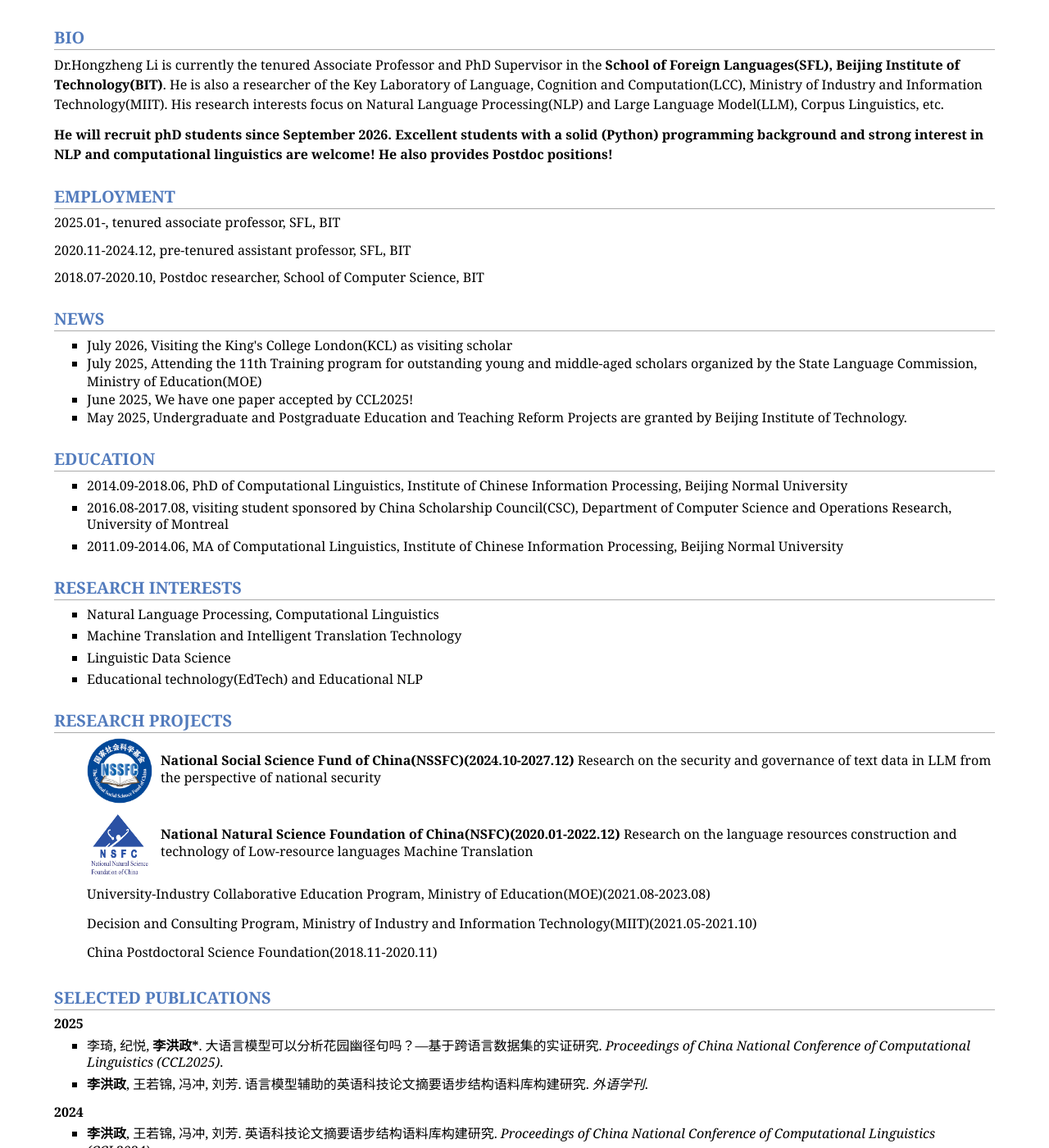
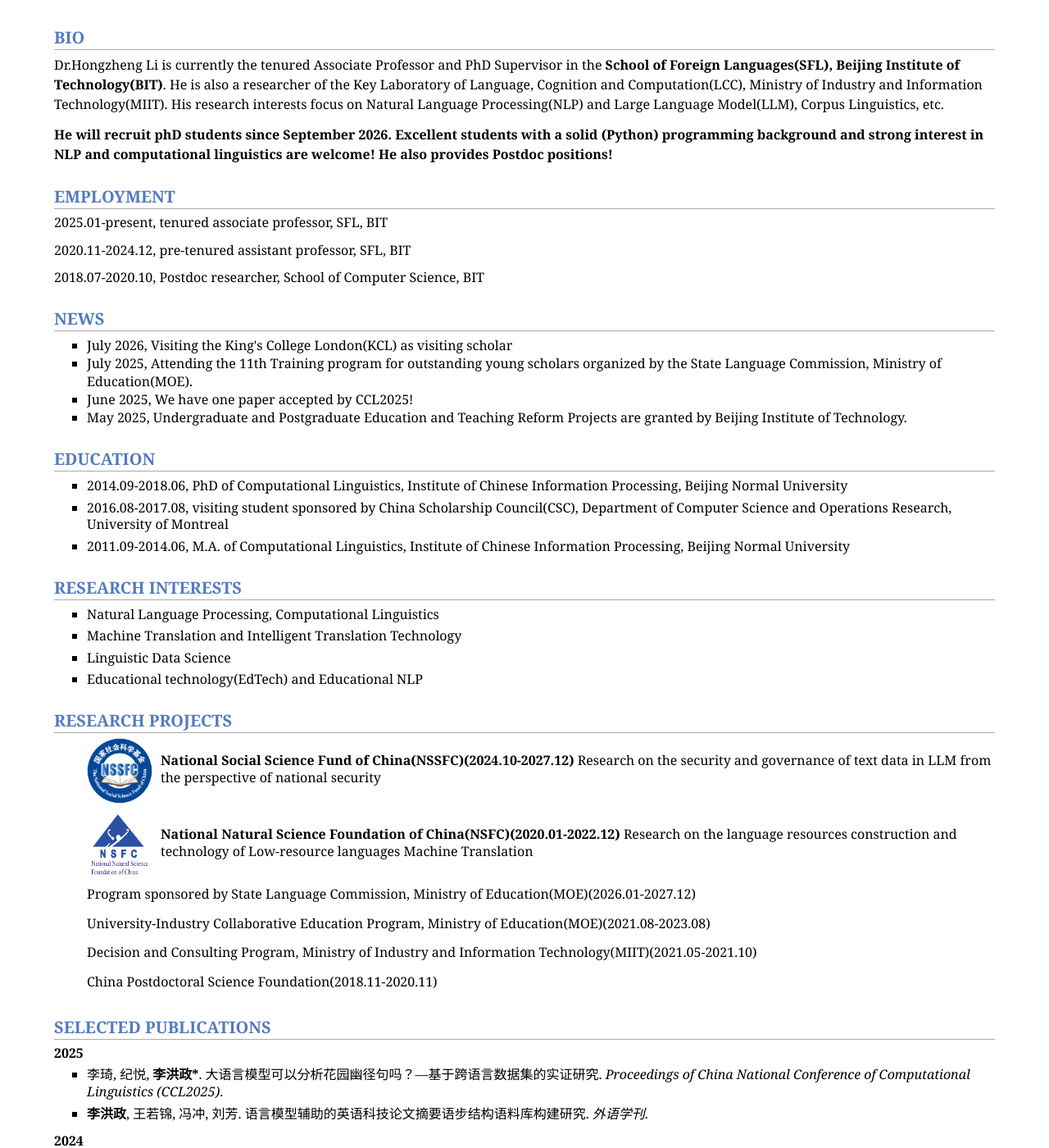
Before and after one commit to lihongzheng-nlp/lihongzheng-nlp.github.io, a Jekyll site: the page index.html, which Jekyll copies as it is, in a window 1280 px wide and 1400 px high, scrolled down 522 px. Shown: the whole window at 82% size. Built offline with Jekyll 4.4.1, drawn with Linux system fonts in a browser that asks for light colours; some of the changed text lies outside the part shown.

Commit message:
Update index.html

```diff
--- a/index.html
+++ b/index.html
@@ -47,7 +47,7 @@
 <p style="line-height: 1.5;">Dr.Hongzheng Li is currently the tenured Associate Professor and PhD Supervisor in the <b>School of Foreign Languages(SFL), Beijing Institute of Technology(BIT)</b>. He is also a researcher of the Key Laboratory of Language, Cognition and Computation(LCC), Ministry of Industry and Information Technology(MIIT). His research interests focus on Natural Language Processing(NLP) and Large Language Model(LLM), Corpus Linguistics, etc. </p>
 <p style="line-height: 1.5;"><b>He will recruit phD students since September 2026. Excellent students with a solid (Python) programming background and strong interest in NLP and computational linguistics are welcome! He also provides Postdoc positions!</b></p>
 <h2>EMPLOYMENT</h2>
-<p>2025.01-, tenured associate professor, SFL, BIT</p>
+<p>2025.01-present, tenured associate professor, SFL, BIT</p>
 <p>2020.11-2024.12, pre-tenured assistant professor, SFL, BIT</p>
 <p>2018.07-2020.10, Postdoc researcher, School of Computer Science, BIT</p>
 </ul>
@@ -57,7 +57,7 @@
   <ul class="news-list">
     <!-- 最新学术活动示例；以后直接增删 <li> 即可 -->
     <li><time>July 2026, </time> Visiting the King's College London(KCL) as visiting scholar</li>
-    <li><time>July 2025, </time> Attending the 11th Training program for outstanding young and middle-aged scholars organized by the State Language Commission, Ministry of Education(MOE)</li>
+    <li><time>July 2025, </time> Attending the 11th Training program for outstanding young scholars organized by the State Language Commission, Ministry of Education(MOE).</li>
     <li><time>June 2025, </time> We have one paper accepted by CCL2025!</li>
     <li><time>May 2025, </time> Undergraduate and Postgraduate Education and Teaching Reform Projects are granted by Beijing Institute of Technology.</li>
   </ul>
@@ -68,7 +68,7 @@
 </li>
 <li><p>2016.08-2017.08, visiting student sponsored by China Scholarship Council(CSC), Department of Computer Science and Operations Research, University of Montreal</p>
 </li>
-<li><p>2011.09-2014.06, MA of Computational Linguistics, Institute of Chinese Information Processing, Beijing Normal University</p>
+<li><p>2011.09-2014.06, M.A. of Computational Linguistics, Institute of Chinese Information Processing, Beijing Normal University</p>
 </li>
 </ul>
 <h2>RESEARCH INTERESTS</h2>
@@ -86,6 +86,8 @@
 <li class="project-item"><img src="images/nssfc.jpg" alt="Project Icon" style="width:80px; height:80px; margin-right:10px;"><p><b>National Social Science Fund of China(NSSFC)(2024.10-2027.12)</b> Research on the security and governance of text data in LLM from the perspective of national security</p>
 </li>
 <li class="project-item"><img src="images/nsfc.png" alt="Project Icon" style="width:80px; height:80px; margin-right:10px;"><p><b>National Natural Science Foundation of China(NSFC)(2020.01-2022.12)</b> Research on the language resources construction and technology of Low-resource languages Machine Translation</p>
+</li>
+<li class="project-item"><p>Program sponsored by State Language Commission, Ministry of Education(MOE)(2026.01-2027.12)</p>
 </li>
 <li class="project-item"><p>University-Industry Collaborative Education Program, Ministry of Education(MOE)(2021.08-2023.08)</p>
 </li>
@@ -188,14 +190,12 @@
 <h2>ACADEMIC SERVICE</h2>
 <ul>
 <li><p><b>Executive director</b> of the Reading Grading Committee, Society on Modernization of Chinese Language</p></li>
+<li><p><b>Member</b> of Machine Translation Technical Committee, Chinese Information Processing Society of China(CIPS)</p></li>
 <li><p><b>Member</b> of Youth Working Committee, Chinese Information Processing Society of China(CIPS)</p></li>
 <li><p><b>Executive member</b> of Natural Language Processing Technical Committee, China Computer Federation(CCF)</p></li>
 </ul>
 <ul>
-<li><p><b>Conference Reviewer</b> <br /></p>
 <ul>
-<li><p>EMNLP2021,CCL2021,NLPCC2021,NLPCC2022</p>
-</li>
 </ul>
 </li>
 </ul>
```
